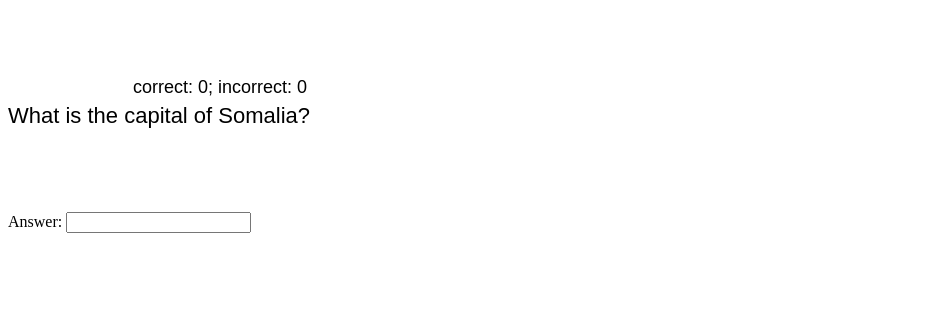
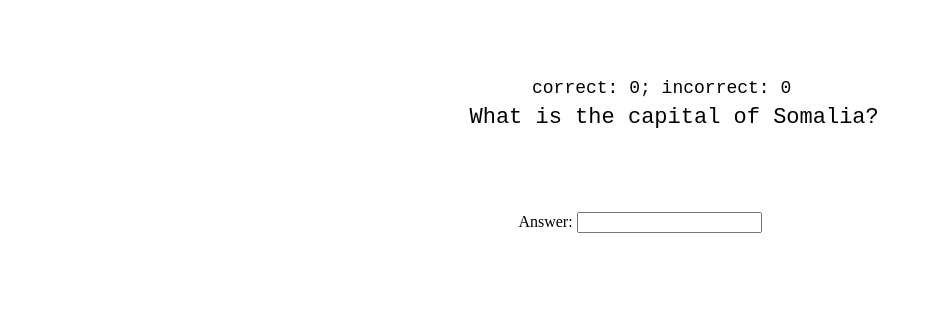
Before and after one commit to lashlockbhs/ionisea, a website with bundled scripts: page projects/simple-capital-game/public/index.html in a window 1280 px wide. Shown: the whole page, without its empty margins (0-932 px from the left). Built offline with nearby package versions, Linux system fonts and the light colour scheme.

Commit message:
worse version of what I was planning but works now

```diff
--- a/projects/simple-capital-game/public/index.html
+++ b/projects/simple-capital-game/public/index.html
@@ -10,10 +10,12 @@
 </head>
 
 <body>
-  <canvas id="screen" width="500" height="200"> </canvas>
+  <canvas id="screen" width="800" height="200"> </canvas>
   <br>
   <label for="answer">Answer:</label>
   <input type="text" id="answer" name="answer">
+  <br>
+  <canvas id="wrongDisp" width="500" height="100"> </canvas>
 </body>
 
 </html>
--- a/projects/simple-capital-game/public/scripts/countries.js
+++ b/projects/simple-capital-game/public/scripts/countries.js
@@ -198,7 +198,7 @@ const countries = [
    { country: "Vatican City", capital: "Vatican City" },
    { country: "Venezuela", capital: "Caracas" },
    { country: "Vietnam", capital: "Hanoi" },
-   { country: "Yemen", capital: "Sanaa" },
+   { country: "Yemen", capital: "Sana'a" },
    { country: "Zambia", capital: "Lusaka" },
    { country: "Zimbabwe", capital: "Harare" },
 ];
--- a/projects/simple-capital-game/public/scripts/graphics.js
+++ b/projects/simple-capital-game/public/scripts/graphics.js
@@ -3,6 +3,8 @@ class Graphics {
     constructor(canvas) {
       this.canvas = canvas;
       this.ctx = canvas.getContext('2d');
+      this.width = canvas.width
+      this.height = canvas.height
     }
     randColor(){
       return '#' + Math.floor(Math.random() * 2 ** 24).toString(16)
@@ -84,7 +86,7 @@ class Graphics {
     }
 
     drawText(text, x, y, color, size) {
-      this.ctx.font = `${size}px sans-serif`;
+      this.ctx.font = `${size}px monospace`;
       this.ctx.fillStyle = color;
       this.ctx.fillText(text, x, y);
     }
--- a/projects/simple-capital-game/public/scripts/script.js
+++ b/projects/simple-capital-game/public/scripts/script.js
@@ -1,4 +1,4 @@
-import {countries} from './countries.js'
+import { countries } from './countries.js'
 import graphics from './graphics.js'
 
 /*
@@ -7,13 +7,15 @@ let statDisplay = document.createElement('h3')
 let countryDisplay = document.createElement('h1')
 */
 
-const canvas = document.getElementById('screen')
+const canvasA = document.getElementById('screen')
+const canvasB = document.getElementById('wrongDisp')
 let currentCountry //= countries[Math.floor(Math.random() * countries.length)]
 let stats = { correct: 0, wrong: 0 }
-const g = graphics(canvas)
-const width = canvas.width
-const height = canvas.height
+const g1 = graphics(canvasA)
+const g2 = graphics(canvasB)
 
+const getStatDisplayLength = () => ('correct: ' + stats.correct + '; incorrect: ' + stats.wrong).length
+const getCountryDisplayLength = () => ('What is the capital of ' + currentCountry.country + '?').length
 
 window.onload = () => {
   /*countryDisplay.append(document.createTextNode('What is the capital of ' + currentCountry.country + '?'));
@@ -22,15 +24,20 @@ window.onload = () => {
   nextQ();
 }
 
+const fillAnswer = () => {
+  g2.clear();
+  const string = `The capital of ${currentCountry.country} is ${currentCountry.capital}.`
+  g2.drawText(string, (g2.width - string.length * 7.5) / 2, g2.height / 2 + 7.5, 'black', 15)
+}
 const nextQ = () => {
   /*statDisplay.textContent = '';
   countryDisplay.textContent = '';
   statDisplay.append('correct: ' + stats.correct + '; incorrect: ' + stats.wrong);
   countryDisplay.append('What is the capital of ' + currentCountry.country + '?');*/
-  g.clear();
+  g1.clear();
   currentCountry = countries[Math.floor(Math.random() * countries.length)];
-  g.drawText('correct: ' + stats.correct + '; incorrect: ' + stats.wrong, width/4, height/2 - 15, 'black', 18)
-  g.drawText('What is the capital of ' + currentCountry.country + '?', 0, height/2+15, 'black', 22)
+  g1.drawText('correct: ' + stats.correct + '; incorrect: ' + stats.wrong, (g1.width - getStatDisplayLength() * 9) / 2, g1.height / 2 - 15, 'black', 18)
+  g1.drawText('What is the capital of ' + currentCountry.country + '?', (g1.width - getCountryDisplayLength() * 11) / 2, g1.height / 2 + 15, 'black', 22)
 
 };
 
@@ -42,6 +49,7 @@ document.onkeydown = ((e) => {
       stats.wrong++
     };
     document.getElementById('answer').value = ''
+    fillAnswer();
     nextQ();
   };
 });
--- a/projects/simple-capital-game/public/styles/style.css
+++ b/projects/simple-capital-game/public/styles/style.css
@@ -1,6 +1,6 @@
 body {
-  width: 40em;
-  align-items: center;
+
+  text-align: center;
 }
 
 h1 {
```
